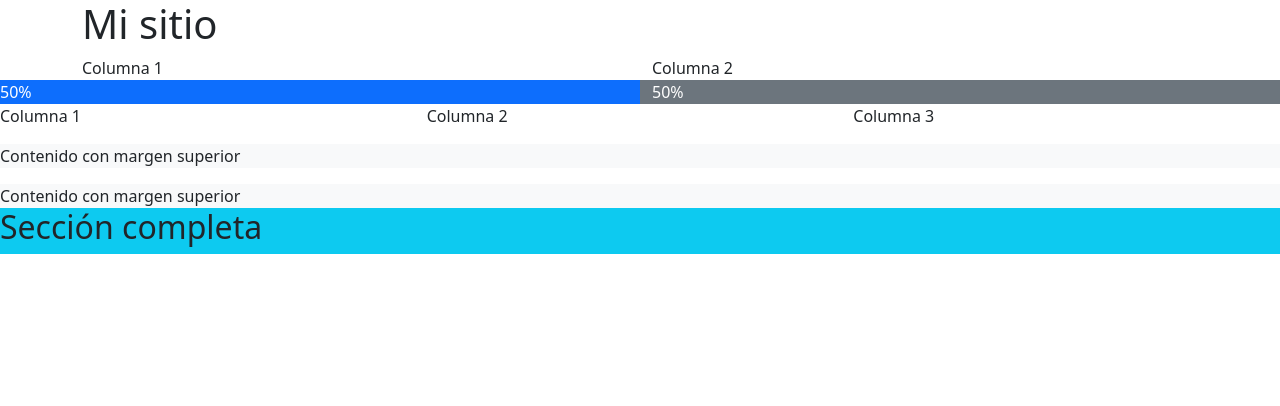
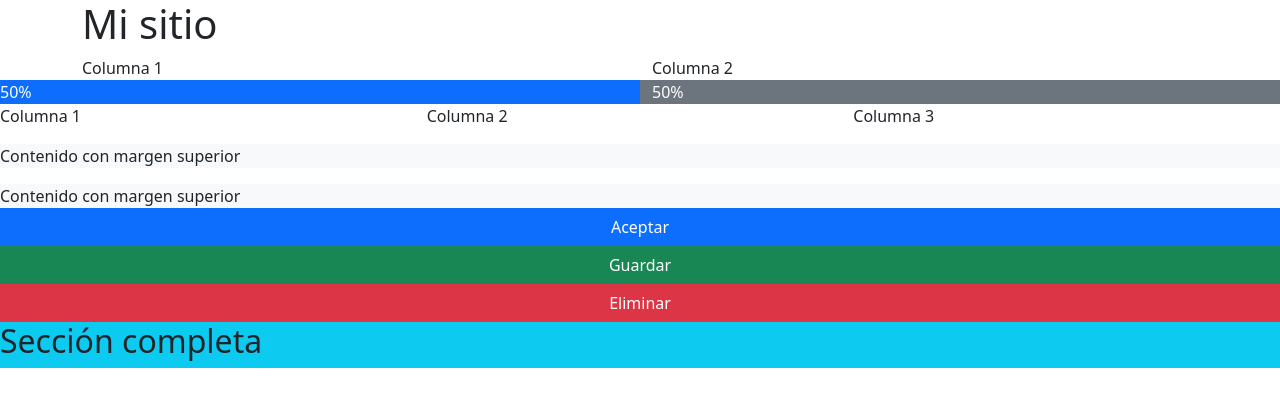
Before and after one commit to romipro-crack/primeros-pasos-bootstrap, a plain HTML site: page index.html in a window 1280 px wide. Drawn offline with nearby package versions, Linux system fonts and the light colour scheme.

Commit message:
ej 10 botones

```diff
--- a/index.html
+++ b/index.html
@@ -43,6 +43,11 @@
  Contenido con margen superior
  </div>
 
+ <button class="btn btn-primary">Aceptar</button>
+ <button class="btn btn-success">Guardar</button>
+ <button class="btn btn-danger">Eliminar</button>
+
+
   <div class="container-fluid bg-info">
    <h2>Sección completa</h2>
 </div>
```
